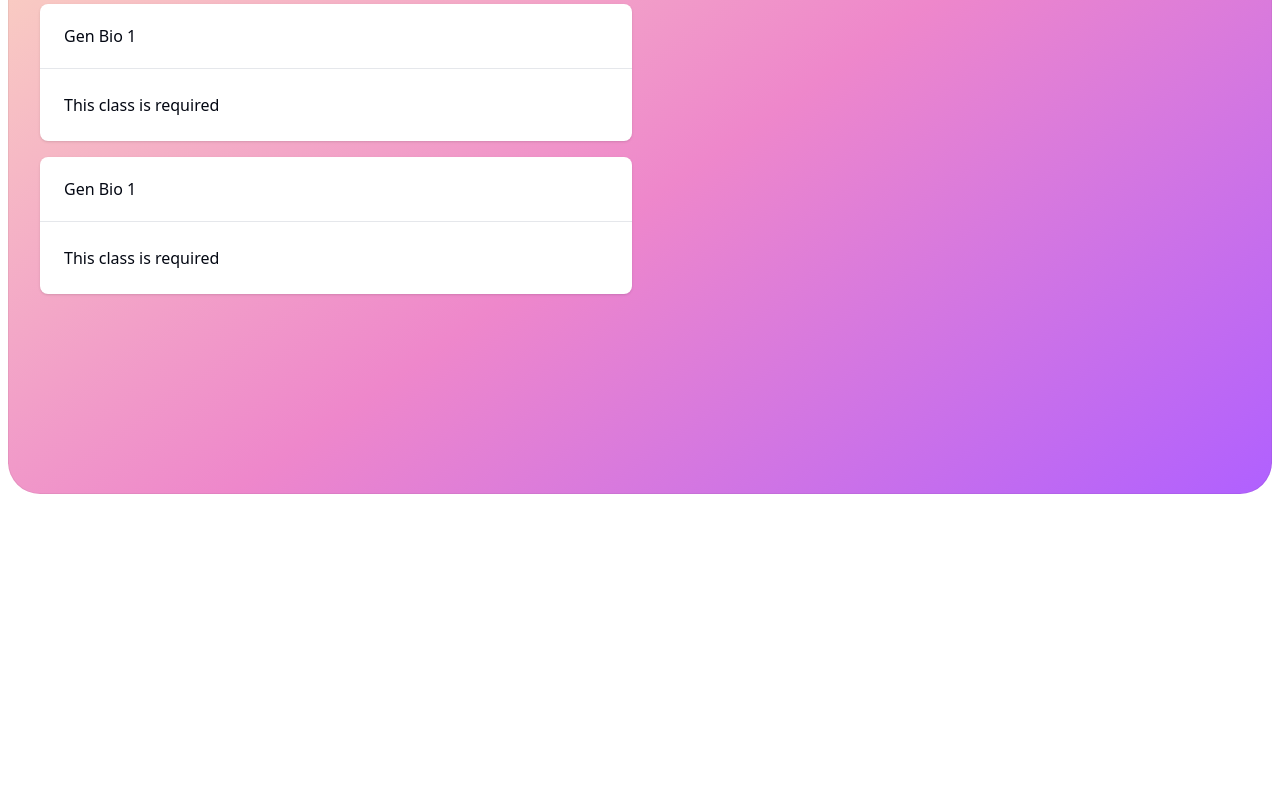
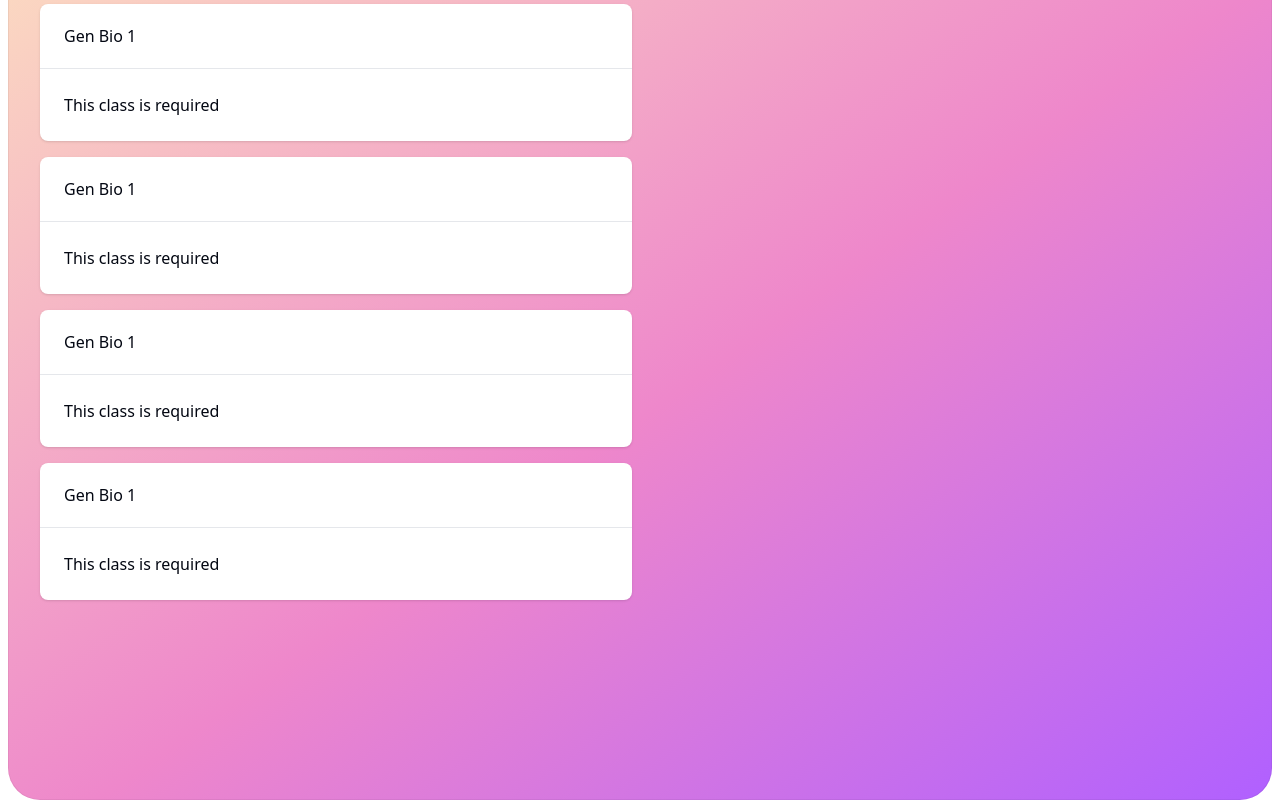
Before and after one commit to AarooneyFarr/MedSchoolCalc, a Next.js app: page / in a window 1280 px wide. Shown: the part 1061-1861 px from the top of the page. Before the commit the page ends 1555 px from the top, so only its background shows below. Built offline with nearby package versions, Linux system fonts and the light colour scheme; a web font is replaced by a local one.

Commit message:
new schools

```diff
--- a/src/data/classdata.ts
+++ b/src/data/classdata.ts
@@ -25,7 +25,7 @@ interface Class {
   name: ClassName;
   category?: string;
   required: 'yes' | 'no' | 'recommended';
-  notes: string;
+  notes?: string;
   labRequired?: boolean;
   apAccepted?: boolean;
   alternateOptions?: string[];
@@ -774,7 +774,212 @@ const medSchoolData: MedSchool[] = [
             notes: "Not required."
           }
         ]
+    },
+    {
+        name: "University of Washington School of Medicine",
+        generalNotes: "",
+        requiredClasses: [
+          {
+            name: "Gen Bio 1",
+            required: "yes",
+            labRequired: true
+          },
+          {
+            name: "Gen Bio 2",
+            required: "yes",
+            labRequired: true
+          },
+          {
+            name: "Genetics",
+            required: "recommended",
+            labRequired: false
+          },
+          {
+            name: "Cell Bio",
+            required: "recommended",
+            labRequired: false
+          },
+          {
+            name: "Physiology",
+            required: "yes",
+            labRequired: false
+          },
+          {
+            name: "Gen Chem 1",
+            required: "yes",
+            labRequired: true
+          },
+          {
+            name: "Gen Chem 2",
+            required: "yes",
+            labRequired: true
+          },
+          {
+            name: "Organic Chem 1",
+            required: "yes",
+            labRequired: true
+          },
+          {
+            name: "Organic Chem 2",
+            required: "no",
+            labRequired: false
+          },
+          {
+            name: "Biochem",
+            required: "yes",
+            labRequired: false
+          },
+          {
+            name: "Physics 1",
+            required: "yes",
+            labRequired: true
+          },
+          {
+            name: "Physics 2",
+            required: "yes",
+            labRequired: true
+          },
+          {
+            name: "English Comp",
+            required: "yes",
+            labRequired: false
+          },
+          {
+            name: "English Lit",
+            required: "no",
+            labRequired: false
+          },
+          {
+            name: "Calc 1",
+            required: "yes",
+            labRequired: false
+          },
+          {
+            name: "Calc 2",
+            required: "no",
+            labRequired: false
+          },
+          {
+            name: "Statistics",
+            required: "recommended",
+            labRequired: false
+          },
+          {
+            name: "Psychology",
+            required: "no",
+            labRequired: false
+          },
+          {
+            name: "Sociology",
+            required: "no",
+            labRequired: false
+          }
+        ]
+    },
+    {
+        name: "David Geffen School of Medicine (UCLA)",
+        generalNotes: "",
+        requiredClasses: [
+          {
+            name: "Gen Bio 1",
+            required: "recommended",
+            labRequired: false
+          },
+          {
+            name: "Gen Bio 2",
+            required: "recommended",
+            labRequired: false
+          },
+          {
+            name: "Genetics",
+            required: "recommended",
+            labRequired: false
+          },
+          {
+            name: "Cell Bio",
+            required: "recommended",
+            labRequired: false
+          },
+          {
+            name: "Physiology",
+            required: "recommended",
+            labRequired: false
+          },
+          {
+            name: "Gen Chem 1",
+            required: "recommended",
+            labRequired: false
+          },
+          {
+            name: "Gen Chem 2",
+            required: "recommended",
+            labRequired: false
+          },
+          {
+            name: "Organic Chem 1",
+            required: "recommended",
+            labRequired: false
+          },
+          {
+            name: "Organic Chem 2",
+            required: "recommended",
+            labRequired: false
+          },
+          {
+            name: "Biochem",
+            required: "recommended",
+            labRequired: false
+          },
+          {
+            name: "Physics 1",
+            required: "recommended",
+            labRequired: false
+          },
+          {
+            name: "Physics 2",
+            required: "recommended",
+            labRequired: false
+          },
+          {
+            name: "English Comp",
+            required: "recommended",
+            labRequired: false
+          },
+          {
+            name: "English Lit",
+            required: "no",
+            labRequired: false
+          },
+          {
+            name: "Calc 1",
+            required: "recommended",
+            labRequired: false
+          },
+          {
+            name: "Calc 2",
+            required: "no",
+            labRequired: false
+          },
+          {
+            name: "Statistics",
+            required: "recommended",
+            labRequired: false
+          },
+          {
+            name: "Psychology",
+            required: "no",
+            labRequired: false
+          },
+          {
+            name: "Sociology",
+            required: "no",
+            labRequired: false
+          }
+        ]
     }
+
+
+
 
 ];
 
```
